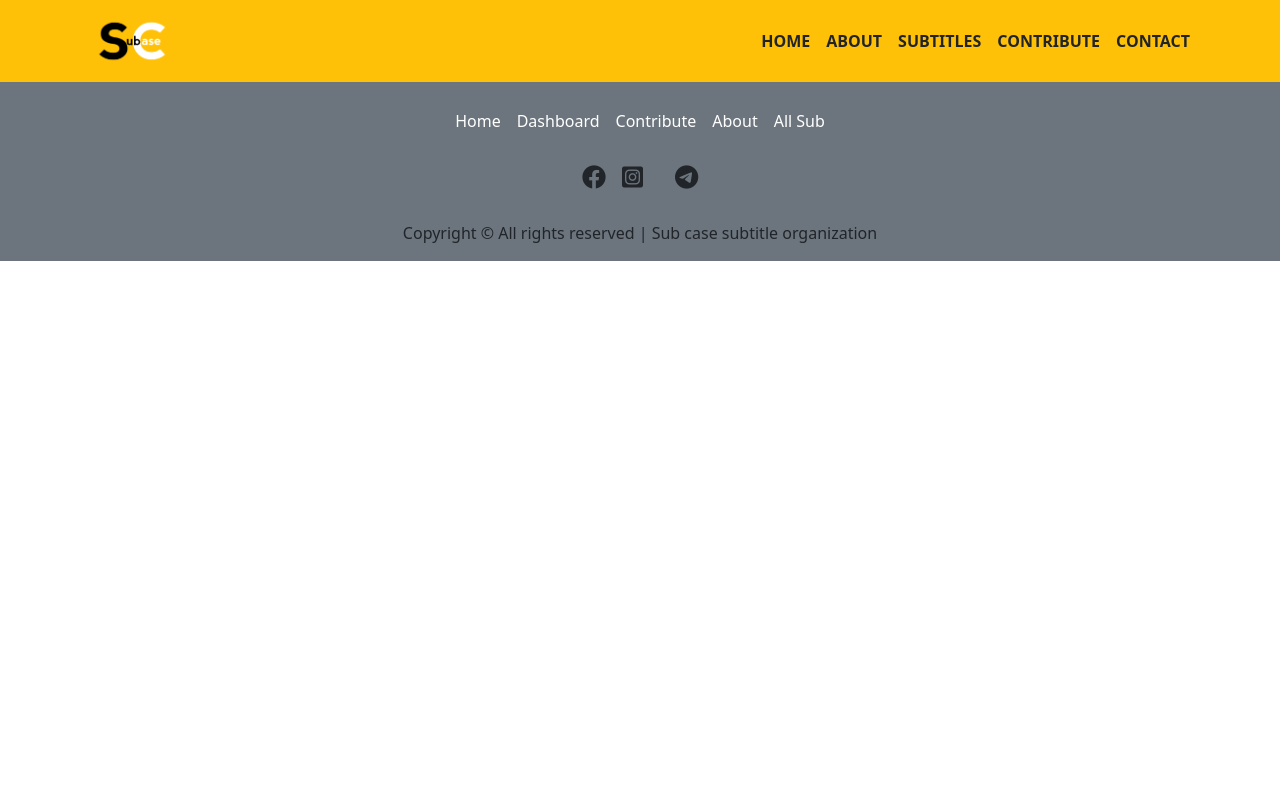
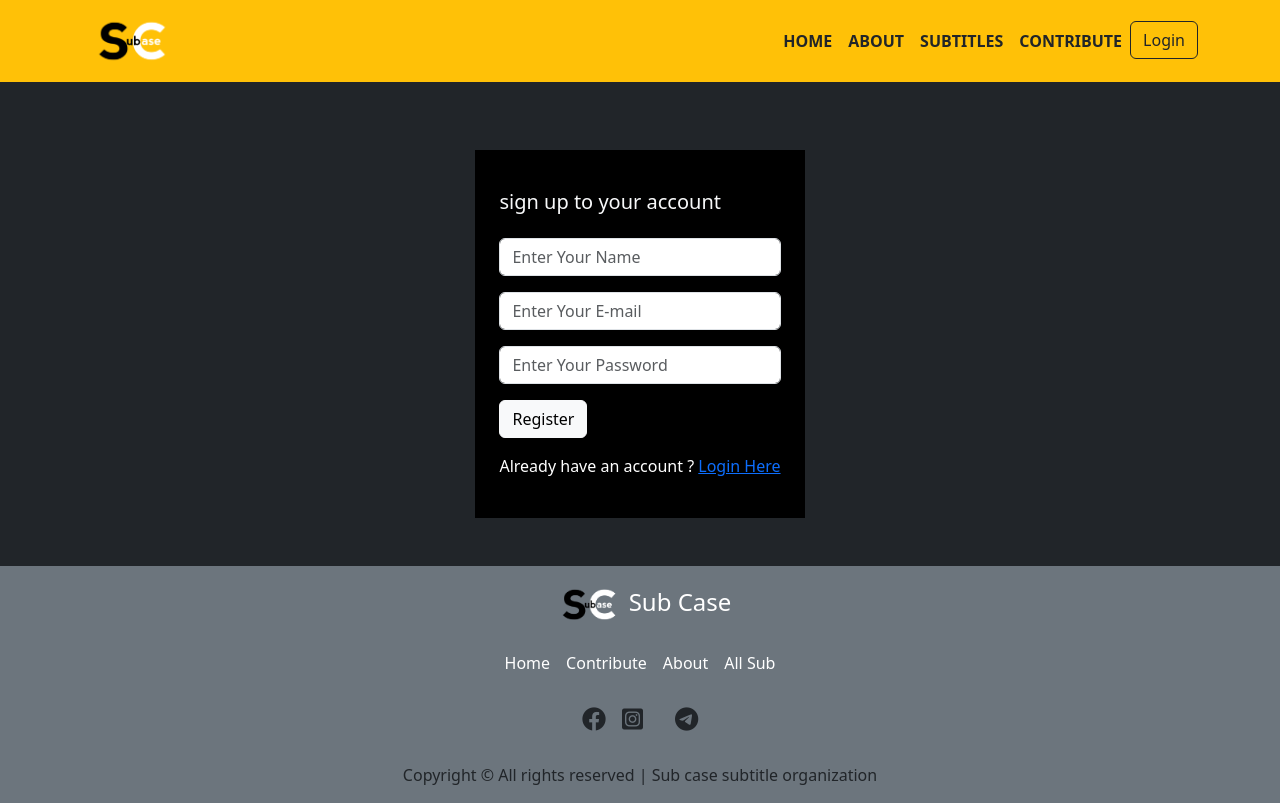
Before and after one commit to sanin-mn/Sub-Case, a React (Create React App) app: page /register in a window 1280 px wide. Built offline with nearby package versions, Linux system fonts and the light colour scheme.

Commit message:
login design fixed,sub modal edited

```diff
--- a/src/App.js
+++ b/src/App.js
@@ -5,11 +5,9 @@ import Home from './Pages/Home';
 import Subtitles from './Pages/Subtitles';
 import Contribute from './Pages/Contribute';
 import About from './Pages/About';
-import Register from './Pages/Register';
-import Dashboard from './Pages/Dashboard';
-import Login from './Pages/Login';
 import Header from './Components/Header';
 import Footer from './Components/Footer';
+import Auth from './Components/Auth';
 
 
 
@@ -19,9 +17,8 @@ function App() {
       <Header/>
       <Routes>
         <Route path='/' element={<Home/>}/>
-        <Route path='/login' element={<Login/>}/>
-        <Route path='/register' element={<Register/>}/>
-        <Route path='/dashboard' element={<Dashboard/>}/>
+        <Route path='/login' element={<Auth/>}/>
+        <Route path='/register' element={<Auth register/> }/>
         <Route path='/subtitles' element={<Subtitles/>}/>
         <Route path='/contribute' element={<Contribute/>}/>
         <Route path='/about' element={<About/>}/>
--- a/src/Components/AllSubtitles.jsx
+++ b/src/Components/AllSubtitles.jsx
@@ -21,15 +21,17 @@ function AllSubtitles() {
                 onHide={() => setLgShow(false)}
                 aria-labelledby="example-modal-sizes-title-lg"
             >
-                <Modal.Header closeButton>
+                <Modal.Header closeButton className='bg-danger'>
                     <Modal.Title id="example-modal-sizes-title-lg">
                         <h4>Movie Name</h4>
                     </Modal.Title>
                 </Modal.Header>
-                <Modal.Body>
+                <Modal.Body className='bg-danger'>
+                    <h4>About</h4>
+                    <p>Lorem, ipsum dolor sit amet consectetur adipisicing elit. Perspiciatis, cupiditate ullam doloribus deserunt placeat, omnis et non, perferendis iure neque impedit! Voluptates ex officia fuga id dicta obcaecati, optio magni!</p>
                     <TableModal />
                 </Modal.Body>
-                <Modal.Footer className='d-flex justify-content-center'>
+                <Modal.Footer className='d-flex justify-content-center bg-danger'>
                     <Button className='fw-bold' variant="warning">Download {' '}<i class="fa-solid fa-file-arrow-down fa-bounce"></i></Button>
                 </Modal.Footer>
             </Modal>
--- /dev/null
+++ b/src/Components/Auth.jsx
@@ -0,0 +1,50 @@
+import React from 'react'
+import { Form, Button } from 'react-bootstrap'
+import { Link } from 'react-router-dom'
+
+function Auth({ register }) {
+  const registerForm = register ? true : false
+
+
+  return (
+    <div className='bg-dark' style={{paddingTop:'150px'}}>
+
+        <div className='w-100 d-flex justify-content-center'>
+                <div className="text-white p-4 mb-5" style={{ backgroundColor: 'black', height: 'max-content', width: 'max-content' }}>
+                  <h5 className='fw-normal mt-3 pb-3 text-light'>
+                    {
+                      registerForm ? 'sign up to your account' : 'sign in to your account'
+                    }
+                  </h5>
+                  <Form >
+                    {registerForm && <Form.Group className="mb-3" controlId="formBasicUsername">
+                      <Form.Control type="text" placeholder="Enter Your Name" />
+                    </Form.Group>}
+
+                    <Form.Group className="mb-3" controlId="formBasicEmail">
+                      <Form.Control type="email" placeholder="Enter Your E-mail" />
+                    </Form.Group>
+
+                    <Form.Group className="mb-3" controlId="formBasicPassword">
+                      <Form.Control type="password" placeholder="Enter Your Password" />
+                    </Form.Group>
+
+                    {
+                      registerForm ?
+                        <div>
+                          <Button variant='light' type='submit' size='md'>Register</Button>
+                          <p className='mt-3'>Already have an account ? <Link to={'/login'}>Login Here</Link></p>
+                        </div> :
+                        <div>
+                          <Button variant='light' type='submit' size='md'>Login</Button>
+                          <p className='mt-3'>If you are New user ? <Link to={'/register'}>Register Here</Link></p>
+                        </div>
+                    }
+                  </Form>
+                </div>
+        </div>
+    </div>
+  )
+}
+
+export default Auth
--- a/src/Components/Footer.jsx
+++ b/src/Components/Footer.jsx
@@ -14,7 +14,6 @@ function Footer() {
             </h4>
             <p className="menu p-3">
               <Link to={'/'} style={{ textDecoration: 'none', color: 'white', margin: '0.5rem' }}>Home</Link>
-              <Link to={'/dashboard'} style={{ textDecoration: 'none', color: 'white', margin: '0.5rem' }}>Dashboard</Link>
               <Link to={'/contribute'} style={{ textDecoration: 'none', color: 'white', margin: '0.5rem' }}>Contribute</Link>
               <Link to={'/about'} style={{ textDecoration: 'none', color: 'white', margin: '0.5rem' }}>About</Link>
               <Link to={'/subtitles'} style={{ textDecoration: 'none', color: 'white', margin: '0.5rem' }}>All Sub</Link>
--- a/src/Components/Header.jsx
+++ b/src/Components/Header.jsx
@@ -4,6 +4,8 @@ import Nav from 'react-bootstrap/Nav';
 import Navbar from 'react-bootstrap/Navbar';
 import Header_logo from '../Assets/SC_Logo.png'
 import { Button,Form} from "react-bootstrap";
+import { Link } from 'react-router-dom';
+
 
 function Header({insideSubtitles}) {
   return (
@@ -43,7 +45,7 @@ function Header({insideSubtitles}) {
             <Nav.Link href="/about" className='fw-bold text-dark'>ABOUT</Nav.Link>
             <Nav.Link href="/subtitles" className='fw-bold text-dark'>SUBTITLES</Nav.Link>
             <Nav.Link href="/contribute" className='fw-bold text-dark'>CONTRIBUTE</Nav.Link>
-            <Nav.Link href="#action5" className='fw-bold text-dark'>CONTACT</Nav.Link>
+            <Link to={'/login'}><Button variant="outline-dark">Login</Button></Link>
 
           </Nav>
         </Navbar.Collapse>
--- a/src/Pages/Dashboard.jsx
+++ /dev/null
@@ -1,9 +0,0 @@
-import React from 'react'
-
-function Dashboard() {
-  return (
-    <div>Dashboard</div>
-  )
-}
-
-export default Dashboard
```
